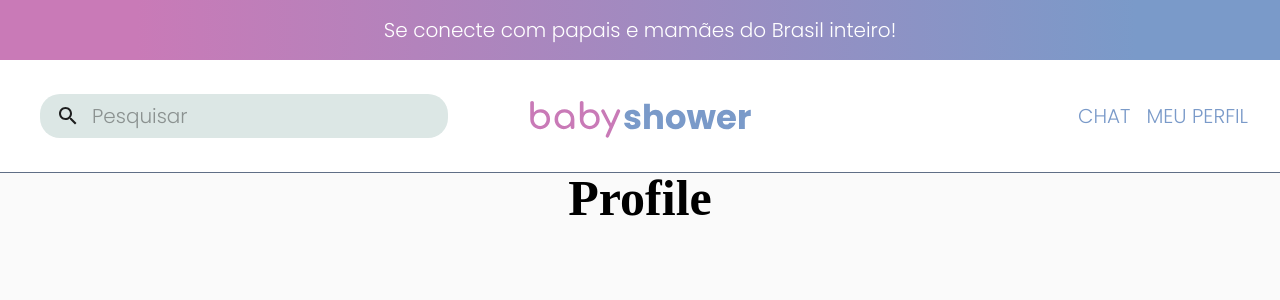
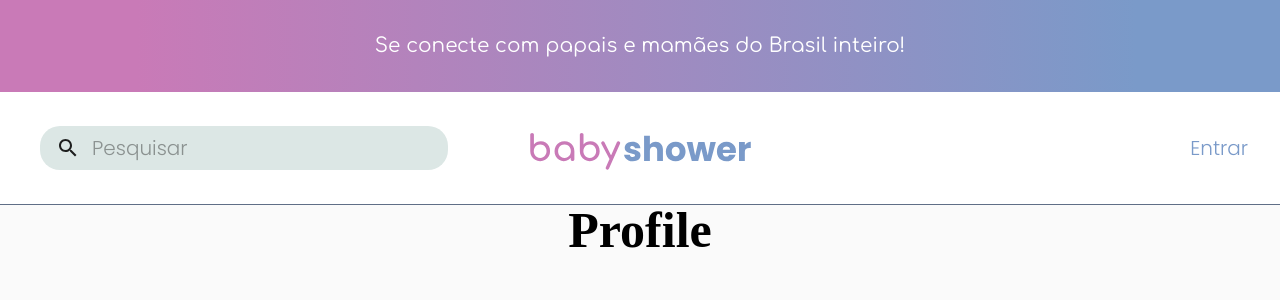
Before and after one commit to danielmsatiro/babyshower-front, a React (Create React App) app: page /profile in a window 1280 px wide. Shown: the top 300 px of the page. Built offline with nearby package versions, Linux system fonts and the light colour scheme.

Commit message:
feat[header]: finish style

```diff
--- a/src/Components/Header/index.tsx
+++ b/src/Components/Header/index.tsx
@@ -14,9 +14,10 @@ import { Search, SearchIconWrapper, StyledInputBase } from "./style";
 import SearchIcon from "@mui/icons-material/Search";
 import { MouseEvent, useState } from "react";
 import MoreIcon from "@mui/icons-material/MoreVert";
+import { theme } from "../../Styles/theme";
 
 export const Header = () => {
-  const userAuth = true; //Aqui verifica se está logado
+  const userAuth = false; //Aqui verifica se está logado
 
   const [anchorEl, setAnchorEl] = useState<null | HTMLElement>(null);
   const [mobileMoreAnchorEl, setMobileMoreAnchorEl] =
@@ -104,9 +105,10 @@ export const Header = () => {
           display: "flex",
           justifyContent: "center",
           alignItems: "center",
+          padding: theme.spacing(2),
         }}
       >
-        <Typography color={"white"} variant={"body1"}>
+        <Typography color={"white"} variant={"body2"}>
           Se conecte com papais e mamães do Brasil inteiro!
         </Typography>
       </Box>
@@ -150,16 +152,14 @@ export const Header = () => {
                 direction={"row"}
                 justifyContent="end"
               >
-                <Button>
-                  <Typography variant={"body1"}>Chat</Typography>
-                </Button>
+                <Button>Chat</Button>
                 <Button
                   aria-label="account of current user"
                   aria-controls={menuId}
                   aria-haspopup="true"
                   onClick={handleProfileMenuOpen}
                 >
-                  <Typography variant={"body1"}>Meu Perfil</Typography>
+                  Meu Perfil
                 </Button>
               </Grid>
             ) : (
@@ -170,9 +170,7 @@ export const Header = () => {
                 direction={"row"}
                 justifyContent="end"
               >
-                <Button>
-                  <Typography variant={"body1"}>Entrar</Typography>
-                </Button>
+                <Button>Entrar</Button>
               </Grid>
             )}
           </Grid>
--- a/src/Styles/theme.ts
+++ b/src/Styles/theme.ts
@@ -1,4 +1,5 @@
 import { createTheme } from "@mui/material";
+import { transform } from "typescript";
 
 let theme = createTheme({
   palette: {
@@ -15,16 +16,37 @@ let theme = createTheme({
     },
   },
   typography: {
-    fontFamily: "Comfortaa, Poppins",
+    fontFamily: "'Poppins', sans-serif, 'Comfortaa', cursive",
     body1: {
-      fontFamily: "Poppins",
+      fontFamily: "'Poppins', sans-serif",
       fontSize: 20,
     },
     body2: {
-      fontFamily: "Confortaa",
+      fontFamily: "'Comfortaa', cursive",
       fontSize: 20,
     },
   },
 });
 
+theme = createTheme(theme, {
+  components: {
+    MuiButton: {
+      styleOverrides: {
+        root: {
+          textTransform: "none",
+        },
+      },
+      variants: [
+        {
+          props: { variant: "text" },
+          style: {
+            fontSize: theme.typography.body1.fontSize,
+            fontFamily: theme.typography.body1.fontFamily,
+          },
+        },
+      ],
+    },
+  },
+});
+
 export { theme };
```
Also changed, not shown: src/Components/Header/style.ts (+0 -9 lines).
